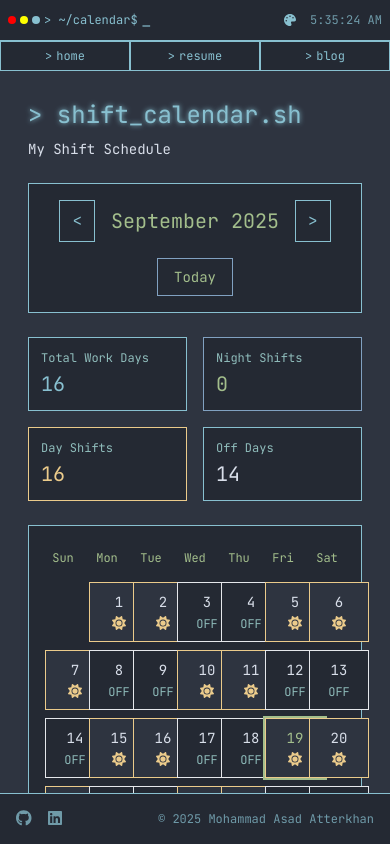
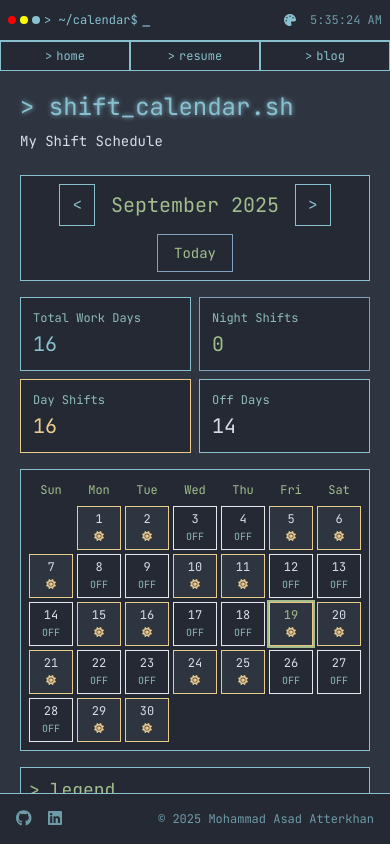
Before and after one commit to ma-asad/ma-asad.github.io, a Vue app: page /calendar in a window 390 px wide. Built offline with nearby package versions, Linux system fonts and the light colour scheme.

Commit message:
style: refine padding, margins, and text sizes in ShiftCalendarView for improved layout and responsiveness

```diff
--- a/src/views/ShiftCalendarView.vue
+++ b/src/views/ShiftCalendarView.vue
@@ -112,7 +112,7 @@ const monthSummary = computed(() => {
 
 <template>
   <div class="terminal-page w-full h-full overflow-auto">
-    <div class="p-4 md:p-6 w-full max-w-6xl mx-auto">
+    <div class="p-2 sm:p-4 md:p-6 w-full max-w-6xl mx-auto">
       <!-- Header -->
       <div class="mb-6">
         <h1 class="text-terminal-green text-2xl md:text-3xl font-terminal mb-2 terminal-glow">
@@ -124,7 +124,7 @@ const monthSummary = computed(() => {
       </div>
 
       <!-- Month Navigation -->
-      <div class="mb-6 flex flex-col sm:flex-row items-center justify-between gap-4 border border-terminal-green p-4 bg-terminal-bg-secondary">
+      <div class="mb-4 sm:mb-6 flex flex-col sm:flex-row items-center justify-between gap-2 sm:gap-4 border border-terminal-green p-2 sm:p-4 bg-terminal-bg-secondary">
         <div class="flex items-center gap-4">
           <button
             @click="previousMonth"
@@ -151,7 +151,7 @@ const monthSummary = computed(() => {
       </div>
 
       <!-- Month Summary -->
-      <div class="mb-6 grid grid-cols-2 md:grid-cols-4 gap-4">
+      <div class="mb-4 sm:mb-6 grid grid-cols-2 md:grid-cols-4 gap-2 sm:gap-4">
         <div class="border border-terminal-green p-3 bg-terminal-bg-secondary">
           <div class="text-terminal-subtle text-xs mb-1">Total Work Days</div>
           <div class="text-terminal-green text-xl font-terminal">{{ monthSummary.totalWorkDays }}</div>
@@ -171,25 +171,25 @@ const monthSummary = computed(() => {
       </div>
 
       <!-- Calendar Grid -->
-      <div class="border border-terminal-green bg-terminal-bg-secondary p-4">
+      <div class="border border-terminal-green bg-terminal-bg-secondary p-2 sm:p-4 overflow-x-auto">
         <!-- Day Headers -->
-        <div class="grid grid-cols-7 gap-2 mb-2">
+        <div class="grid grid-cols-7 gap-1 sm:gap-2 mb-1 sm:mb-2 min-w-[280px]">
           <div
             v-for="dayName in dayNames"
             :key="dayName"
-            class="text-center text-terminal-cyan text-xs md:text-sm font-terminal py-2"
+            class="text-center text-terminal-cyan text-xs font-terminal py-1 sm:py-2"
           >
             {{ dayName }}
           </div>
         </div>
 
         <!-- Calendar Days -->
-        <div class="grid grid-cols-7 gap-2">
+        <div class="grid grid-cols-7 gap-1 sm:gap-2 min-w-[280px]">
           <div
             v-for="(day, index) in calendarDays"
             :key="index"
             :class="[
-              'aspect-square border p-2 flex flex-col items-center justify-center transition-all',
+              'aspect-square border p-1 sm:p-2 flex flex-col items-center justify-center transition-all min-w-0',
               day ? {
                 'border-terminal-green bg-terminal-bg': day.shiftType === 'night',
                 'border-terminal-yellow bg-terminal-bg': day.shiftType === 'day',
@@ -201,7 +201,7 @@ const monthSummary = computed(() => {
             <template v-if="day">
               <div
                 :class="[
-                  'text-sm md:text-base font-terminal',
+                  'text-xs sm:text-sm md:text-base font-terminal leading-tight',
                   day.isToday ? 'text-terminal-cyan' : 'text-terminal-content'
                 ]"
               >
@@ -210,18 +210,18 @@ const monthSummary = computed(() => {
               <div
                 v-if="day.isWorkDay"
                 :class="[
-                  'text-xs mt-1',
+                  'text-[10px] sm:text-xs mt-0.5 sm:mt-1',
                   day.shiftType === 'night' ? 'text-terminal-green' : 'text-terminal-yellow'
                 ]"
               >
                 <font-awesome-icon
                   :icon="day.shiftType === 'night' ? ['fas', 'moon'] : ['fas', 'sun']"
-                  class="text-sm"
+                  class="text-[10px] sm:text-xs"
                 />
               </div>
               <div
                 v-else
-                class="text-xs mt-1 text-terminal-subtle font-terminal"
+                class="text-[10px] sm:text-xs mt-0.5 sm:mt-1 text-terminal-subtle font-terminal"
               >
                 OFF
               </div>
@@ -231,7 +231,7 @@ const monthSummary = computed(() => {
       </div>
 
       <!-- Legend -->
-      <div class="mt-6 border border-terminal-green p-4 bg-terminal-bg-secondary">
+      <div class="mt-4 sm:mt-6 border border-terminal-green p-2 sm:p-4 bg-terminal-bg-secondary">
         <h3 class="text-terminal-cyan text-lg font-terminal mb-3">> legend</h3>
         <div class="grid grid-cols-1 md:grid-cols-3 gap-4">
           <div class="flex items-center gap-3">
@@ -284,7 +284,8 @@ const monthSummary = computed(() => {
 /* Mobile optimizations */
 @media (max-width: 640px) {
   .aspect-square {
-    min-height: 60px;
+    min-height: 40px;
+    max-height: 50px;
   }
 }
 </style>
```
